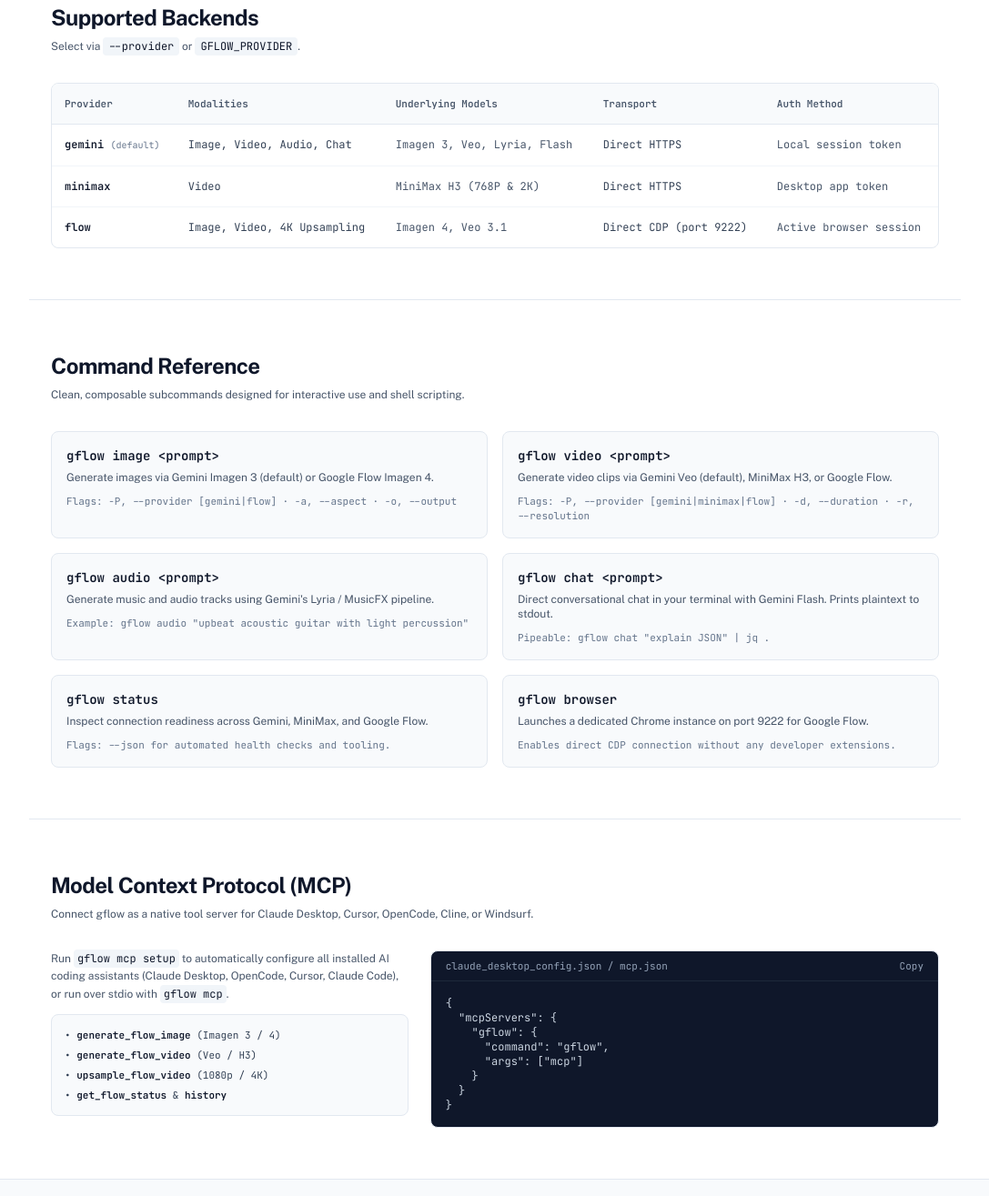
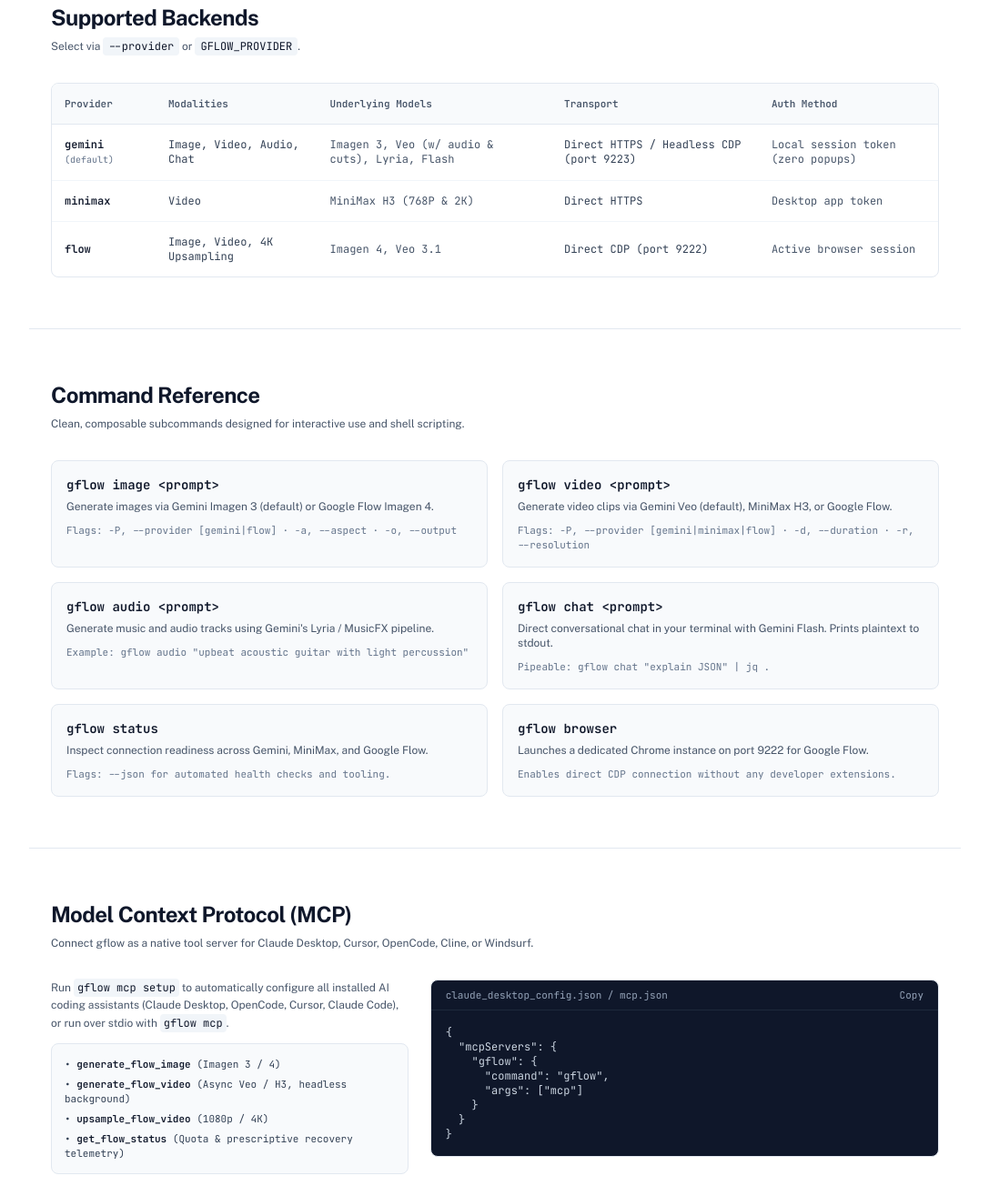
Before and after one commit to xibodev/gflow-cli, a browser extension: page docs/index.html in a window 1280 px wide. Shown: the part 905-2220 px from the top of the page at 91% size, without its empty margins (96-1183 px from the left). Drawn offline with nearby package versions, Linux system fonts and the light colour scheme.

Commit message:
docs: update site and README to v1.2.1 with headless CDP and MCP telemetry details

```diff
--- a/docs/index.html
+++ b/docs/index.html
@@ -102,7 +102,7 @@
           <span aria-hidden="true" class="text-[15px] leading-none font-extrabold tracking-[-0.035em]">gflow-cli</span>
         </a>
         <span class="hidden sm:inline text-slate-300">/</span>
-        <span class="hidden sm:inline text-subtle font-medium">v1.1.0</span>
+        <span class="hidden sm:inline text-subtle font-medium">v1.2.1</span>
       </div>
 
       <nav class="hidden md:flex items-center gap-6 text-subtle font-sans text-xs">
@@ -218,9 +218,9 @@
                 gemini <span class="text-[10px] text-slate-500 font-normal">(default)</span>
               </td>
               <td class="p-3.5">Image, Video, Audio, Chat</td>
-              <td class="p-3.5 text-subtle">Imagen 3, Veo, Lyria, Flash</td>
-              <td class="p-3.5">Direct HTTPS</td>
-              <td class="p-3.5 text-subtle">Local session token</td>
+              <td class="p-3.5 text-subtle">Imagen 3, Veo (w/ audio & cuts), Lyria, Flash</td>
+              <td class="p-3.5">Direct HTTPS / Headless CDP (port 9223)</td>
+              <td class="p-3.5 text-subtle">Local session token (zero popups)</td>
             </tr>
             <tr>
               <td class="p-3.5 font-bold text-ink">minimax</td>
@@ -319,9 +319,9 @@
           </p>
           <div class="p-3.5 rounded-lg line-border bg-slate-50 font-mono text-[11px] text-slate-700 space-y-1.5">
             <div>• <span class="text-ink font-semibold">generate_flow_image</span> (Imagen 3 / 4)</div>
-            <div>• <span class="text-ink font-semibold">generate_flow_video</span> (Veo / H3)</div>
+            <div>• <span class="text-ink font-semibold">generate_flow_video</span> (Async Veo / H3, headless background)</div>
             <div>• <span class="text-ink font-semibold">upsample_flow_video</span> (1080p / 4K)</div>
-            <div>• <span class="text-ink font-semibold">get_flow_status</span> & <span class="text-ink font-semibold">history</span></div>
+            <div>• <span class="text-ink font-semibold">get_flow_status</span> (Quota & prescriptive recovery telemetry)</div>
           </div>
         </div>
 
```
Also changed, not shown: 1 other file.
